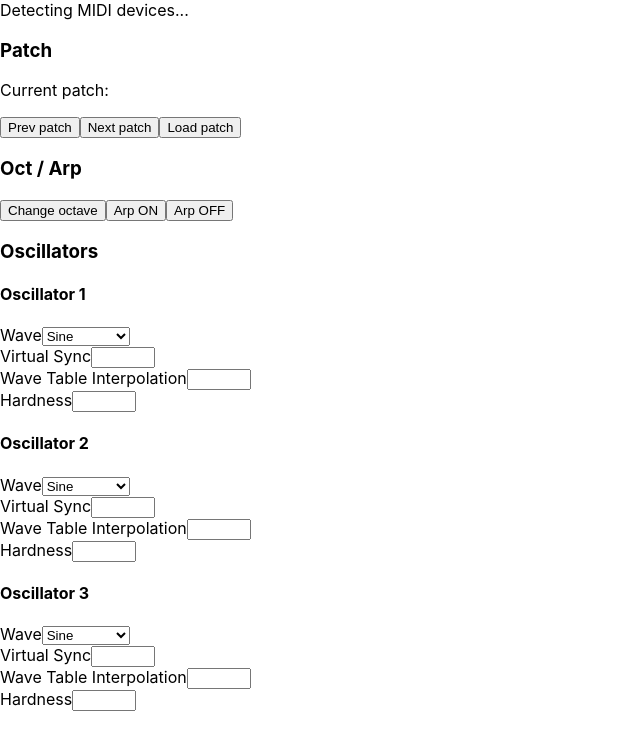
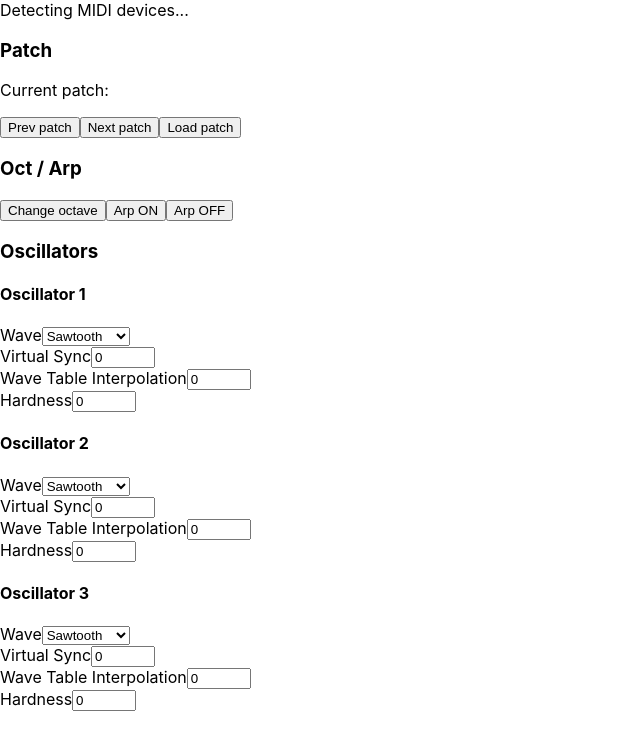
Before and after one commit to nclavaud/mininova-web-editor, a React (Create React App) app: page / in a window 1280 px wide. Shown: the top 750 px of the page, without its empty margins (0-640 px from the left). Built offline with nearby package versions, Linux system fonts and the light colour scheme.

Commit message:
Use controlled components

```diff
--- a/src/components/Control.js
+++ b/src/components/Control.js
@@ -1,50 +1,15 @@
 import React from 'react';
+import InputEnum from './InputEnum';
 import InputRange from './InputRange';
 
-const inRange = (value, range) => (value >= range[0] && value <= range[1]);
+function Control(props) {
+  const { control } = props;
 
-function Control({ id, control, emit }) {
   if (control.type === 'enum') {
-    const onChange = event => {
-      const value = Number(event.target.value);
-
-      if (!control.enum.includes(value)) {
-        return;
-      }
-
-      emit(control.msg(value));
-    };
-
-    return (
-      <div>
-        <label htmlFor={control.id}>{control.label}</label>
-        <select onChange={onChange}>
-          {control.enum.map((label, value) => (
-            <option key={value} value={value}>{label}</option>
-          ))}
-        </select>
-      </div>
-    );
+    return <InputEnum {...props} />;
   }
 
-  const onChange = event => {
-    const value = Number(event.target.value);
-
-    if (!inRange(value, control.range)) {
-      return;
-    }
-
-    emit(control.msg(value));
-  };
-
-  return (
-    <InputRange
-      id={id}
-      label={control.label}
-      range={control.range}
-      onChange={onChange}
-    />
-  );
+  return <InputRange {...props} />;
 }
 
 export default Control;
--- /dev/null
+++ b/src/components/InputEnum.js
@@ -0,0 +1,30 @@
+import React, { useState } from 'react';
+
+function InputEnum({ id, control, emit }) {
+  const [value, setValue] = useState(control.init);
+
+  const onChange = event => {
+    const value = Number(event.target.value);
+
+    if (!Array.from(control.enum.keys()).includes(value)) {
+      return;
+    }
+
+    setValue(value);
+
+    emit(control.msg(value));
+  };
+
+  return (
+    <div>
+      <label htmlFor={control.id}>{control.label}</label>
+      <select onChange={onChange} value={value}>
+        {control.enum.map((label, value) => (
+          <option key={value} value={value}>{label}</option>
+        ))}
+      </select>
+    </div>
+  );
+}
+
+export default InputEnum;
--- a/src/components/InputRange.js
+++ b/src/components/InputRange.js
@@ -1,15 +1,32 @@
-import React from 'react';
+import React, { useState } from 'react';
 
-function InputRange({ id, label, range, onChange }) {
+const inRange = (value, range) => (value >= range[0] && value <= range[1]);
+
+function InputRange({ id, control, emit }) {
+  const [value, setValue] = useState(control.init);
+
+  const onChange = event => {
+    const value = Number(event.target.value);
+
+    if (!inRange(value, control.range)) {
+      return;
+    }
+
+    setValue(value);
+
+    emit(control.msg(value));
+  };
+
   return (
     <div>
-      <label htmlFor={id}>{label}</label>
+      <label htmlFor={id}>{control.label}</label>
       <input
         id={id}
         type="number"
-        min={range[0]}
-        max={range[1]}
+        min={control.range[0]}
+        max={control.range[1]}
         onChange={onChange}
+        value={value}
       />
     </div>
   );
--- a/src/mininova.js
+++ b/src/mininova.js
@@ -86,72 +86,84 @@ export const controls = {
     label: 'Wave',
     type: 'enum',
     enum: waveforms,
+    init: 2,
     msg: _cc(19),
   },
   'osc-1-wtint': {
     label: 'Wave Table Interpolation',
     type: 'range',
     range: [0, 127],
+    init: 0,
     msg: _cc(20),
   },
   'osc-1-vsync': {
     label: 'Virtual Sync',
     type: 'range',
     range: [0, 127],
+    init: 0,
     msg: _cc(22),
   },
   'osc-1-hardness': {
     label: 'Hardness',
     type: 'range',
     range: [0, 127],
+    init: 0,
     msg: _cc(23),
   },
   'osc-2-wave': {
     label: 'Wave',
     type: 'enum',
     enum: waveforms,
+    init: 2,
     msg: _cc(29),
   },
   'osc-2-wtint': {
     label: 'Wave Table Interpolation',
     type: 'range',
     range: [0, 127],
+    init: 0,
     msg: _cc(30),
   },
   'osc-2-vsync': {
     label: 'Virtual Sync',
     type: 'range',
     range: [0, 127],
+    init: 0,
     msg: _cc(33),
   },
   'osc-2-hardness': {
     label: 'Hardness',
     type: 'range',
     range: [0, 127],
+    init: 0,
     msg: _cc(34),
   },
   'osc-3-wave': {
     label: 'Wave',
     type: 'enum',
     enum: waveforms,
+    init: 2,
     msg: _cc(41),
   },
   'osc-3-wtint': {
     label: 'Wave Table Interpolation',
     type: 'range',
     range: [0, 127],
+    init: 0,
     msg: _cc(42),
   },
   'osc-3-vsync': {
     label: 'Virtual Sync',
     type: 'range',
     range: [0, 127],
+    init: 0,
     msg: _cc(44),
   },
   'osc-3-hardness': {
     label: 'Hardness',
     type: 'range',
     range: [0, 127],
+    init: 0,
     msg: _cc(45),
   },
 };
```
